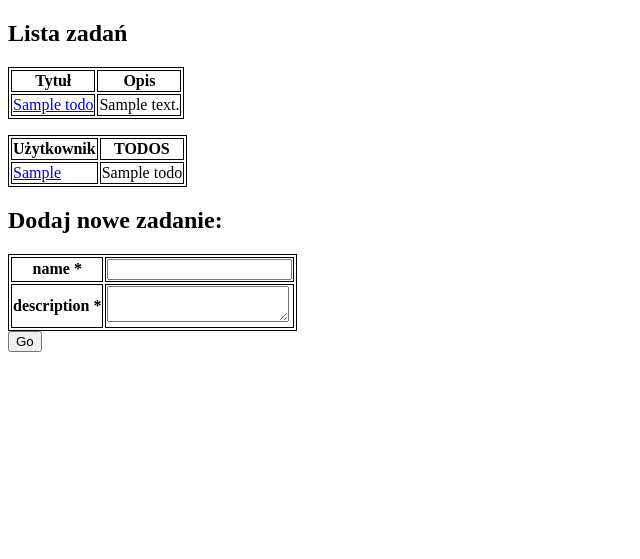
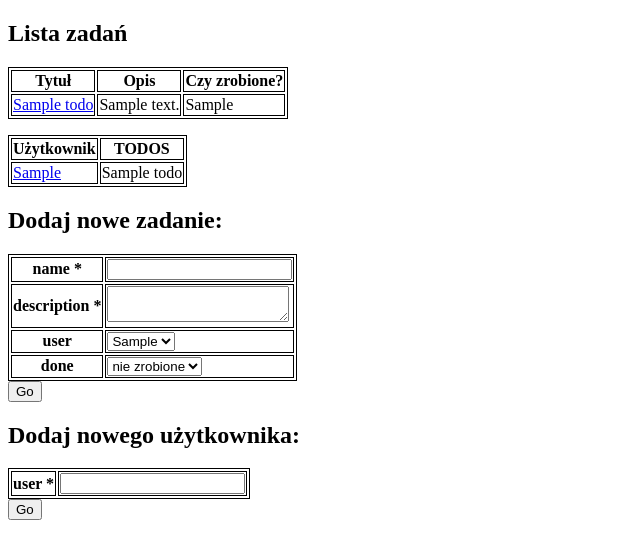
Before and after one commit to debskiszymon/todo_sqlalchemy, a Flask app: page /todos/ in a window 1280 px wide. Shown: the top 559 px of the page, without its empty margins (0-640 px from the left). Run offline with Flask 2, Linux system fonts and the light colour scheme; tables that the repository leaves empty hold one stand-in row (values such as "Sample post").

Commit message:
project done

```diff
--- a/yourapp/forms.py
+++ b/yourapp/forms.py
@@ -1,13 +1,23 @@
 from flask_wtf import FlaskForm
-from wtforms import StringField, TextAreaField, BooleanField
+from wtforms import StringField, TextAreaField, BooleanField, SelectField
 from wtforms.validators import DataRequired
+from yourapp import db
+from yourapp.models import Todo, User, Done
 
 class TodoForm(FlaskForm):
     name = StringField('name', validators=[DataRequired()])
     description = TextAreaField('description', validators=[DataRequired()])
+    user = SelectField('user', choices=[])
+    done = SelectField('done', choices=[("nie zrobione", "nie zrobione"), ("zrobione", "zrobione")])
+
+class TodoFormDone(FlaskForm):
+    name = StringField('name', validators=[DataRequired()])
+    description = TextAreaField('description', validators=[DataRequired()])
+    done = SelectField('done', choices=[("nie zrobione", "nie zrobione"), ("zrobione", "zrobione")])
 
 class UserForm(FlaskForm):
     user = StringField('user', validators=[DataRequired()])
 
-class DoneForm(FlaskForm):
-    done = BooleanField('done')
+class UserTodoForm(FlaskForm):
+    user = SelectField('user', choices=[])
+    name = SelectField('name', choices=[])
--- a/yourapp/models.py
+++ b/yourapp/models.py
@@ -1,5 +1,4 @@
 # app/models.py
-from datetime import datetime
 from yourapp import db
 
 helper = db.Table("helper",
@@ -12,7 +11,6 @@ class Todo(db.Model):
    name = db.Column(db.String(100), index=True, unique=True)
    description = db.Column(db.String(200), index=True, unique=True)
    user = db.relationship("User", secondary=helper, backref="task", lazy="dynamic")
-#    user_id = db.Column(db.Integer, db.ForeignKey('user.id'))
    done = db.relationship("Done", backref="task", lazy="dynamic")
 
    def __str__(self):
@@ -22,14 +20,13 @@ class User(db.Model):
    id = db.Column(db.Integer, primary_key=True)
    user = db.Column(db.Text)
    todo = db.relationship("Todo", secondary=helper, backref="author", lazy="dynamic")
-#    todo_id = db.Column(db.Integer, db.ForeignKey('todo.id'))
 
    def __str__(self):
        return f"<User {self.user}>"
 
 class Done(db.Model):
    id = db.Column(db.Integer, primary_key=True)
-   done = db.Column(db.Boolean, unique=True, default=True)
+   done = db.Column(db.Text)
    todo_id = db.Column(db.Integer, db.ForeignKey('todo.id'))
 
    def __str__(self):
--- a/yourapp/templates/todo.html
+++ b/yourapp/templates/todo.html
@@ -7,9 +7,9 @@
 <body>
     <h2> Zmień: </h2>
     <form method="POST" action="/todos/{{ todo_id }}/">
-        {{ form.hidden_tag() }}
+        {{ todo_form.hidden_tag() }}
         <table>
-            {% for field in form if field.widget.input_type != 'hidden' %}
+            {% for field in todo_form if field.widget.input_type != 'hidden' %}
                 <tr>
                     <th>{{ field.label }} {% if field.flags.required %}*{% endif %}</th>
                     <td>{{ field }}</td>
--- a/yourapp/templates/todos.html
+++ b/yourapp/templates/todos.html
@@ -14,13 +14,15 @@
     <thead>
     <th>Tytuł</th>
     <th>Opis</th>
-    <!-- <th>Czy zrobione?</th> -->
+    <th>Czy zrobione?</th>
     </thead>
 {% for todo in todos %}
     <tr>
         <td><a href="/todos/{{ loop.index }}">{{ todo.name }}</a></td>
         <td>{{ todo.description }}</td>
-        <!-- <td>{{ todo.done }}</td> -->
+        {% for done in todo.done.all() %}
+            <td>{{ done.done }}</td>
+        {% endfor %}
     </tr>
 {% endfor %}
 </table>
@@ -32,9 +34,9 @@
     <p></p>
 {% for user in users %}
     <tr>
-        <td><a href="/todos/{{ loop.index }}">{{ user.user }}</a></td>
+        <td><a href="/todos/user/{{ loop.index }}">{{ user.user }}</a></td>
         {% for todo in user.todo.all() %}
-        <td>{{ todo.name }}</td>
+            <td>{{ todo.name }}</td>
         {% endfor %}
     </tr>
 {% endfor %}
@@ -42,9 +44,9 @@
 <div>
     <h2> Dodaj nowe zadanie: </h2>
     <form method="POST" action="/todos/">
-        {{ form.hidden_tag() }}
+        {{ todo_form.hidden_tag() }}
         <table>
-            {% for field in form if field.widget.input_type != 'hidden' %}
+            {% for field in todo_form if field.widget.input_type != 'hidden' %}
                 <tr>
                     <th>{{ field.label }} {% if field.flags.required %}*{% endif %}</th>
                     <td>{{ field }}</td>
@@ -54,5 +56,21 @@
         <input type="submit" value="Go">
     </form>
 </div>
+<div>
+    <h2> Dodaj nowego użytkownika: </h2>
+    <form method="POST" action="/todos/">
+        {{ user_form.hidden_tag() }}
+        <table>
+            {% for field in user_form if field.widget.input_type != 'hidden' %}
+                <tr>
+                    <th>{{ field.label }} {% if field.flags.required %}*{% endif %}</th>
+                    <td>{{ field }}</td>
+                </tr>
+            {% endfor %}
+        </table>
+        <input type="submit" value="Go">
+    </form>
+</div>
+
 </body>
 </html>
--- a/yourapp/views.py
+++ b/yourapp/views.py
@@ -1,52 +1,74 @@
 from flask import request, render_template, redirect, url_for
-from yourapp.forms import TodoForm, UserForm, DoneForm
-# from app.models import todos
-# from app.models import todossqlite
-# from app import app
-
+from yourapp.forms import TodoForm, UserForm, UserTodoForm, TodoFormDone
 from yourapp import app, db
 from yourapp.models import Todo, User, Done
 
-# @app.shell_context_processor
-# def make_shell_context():
-#    return {
-#        "db": db,
-#        "Todo": Todo,
-#        "User": User,
-#        "Done": Done
-#    }
-
-# app.config["SECRET_KEY"] = "nininini"
+@app.shell_context_processor
+def make_shell_context():
+   return {
+       "db": db,
+       "Todo": Todo,
+       "User": User,
+       "Done": Done,
+       "TodoForm": TodoForm
+   }
 
 @app.route("/todos/", methods=["GET", "POST"])
 def todos_list():
     todo_form = TodoForm()
+    todo_form.user.choices = [(user.id, user.user) for user in User.query.all()]
     user_form = UserForm()
-    done_form = DoneForm()
     error = ""
     if request.method == "POST":
         if todo_form.validate_on_submit():
-            # new_user = User(user="Gosia")
-            # db.session.add(new_user)
-            # db.session.commit()
-            u = User.query.get(2)
+            u = User.query.filter_by(id=todo_form.user.data).first()
             new_todo = Todo(name=todo_form.name.data, description=todo_form.description.data, author=[u])
+            new_done = Done(done=todo_form.done.data, task=new_todo)
+            db.session.add(new_done)
             db.session.add(new_todo)
             db.session.commit()
 
-            # todossqlite.create(form.data)
+        elif user_form.validate_on_submit():
+            new_user = User(user=user_form.user.data)
+            db.session.add(new_user)
+            db.session.commit()
+
         return redirect(url_for("todos_list"))
-
-    return render_template("todos.html", form=todo_form, todos=Todo.query.all(), users=User.query.all(), error=error)
+    return render_template("todos.html", todo_form=todo_form, user_form=user_form, todos=Todo.query.all(), users=User.query.all(), dones=Done.query.all(), error=error)
 
 
 @app.route("/todos/<int:todo_id>/", methods=["GET", "POST"])
 def todo_details(todo_id):
-    todo = todossqlite.get(todo_id)
-    form = TodoForm(data=todo)
+    todo = Todo.query.get(todo_id)
+    todo_form = TodoFormDone(obj=todo)
 
     if request.method == "POST":
-        if form.validate_on_submit():
-            todossqlite.update(todo_id, form.data)
+        if todo_form.validate_on_submit():
+            todo.name = todo_form.name.data
+            todo.description = todo_form.description.data
+            done = Done.query.get(todo_id)
+            done.done = todo_form.done.data
+            done.task = todo
+            db.session.add(todo)
+            db.session.add(done)
+            db.session.commit()
+
         return redirect(url_for("todos_list"))
-    return render_template("todo.html", form=form, todo_id=todo_id)
+    return render_template("todo.html", todo_form=todo_form, todo_id=todo_id)
+
+@app.route("/todos/user/<int:user_id>/", methods=["GET", "POST"])
+def user_details(user_id):
+    user_todo_form = UserTodoForm()
+    user_todo_form.user.choices = [(user.id, user.user) for user in User.query.all()]
+    user_todo_form.name.choices = [(todo.id, todo.name) for todo in Todo.query.all()]
+
+    if request.method == "POST":
+        if user_todo_form.validate_on_submit():
+            u = User.query.get(user_id)
+            t = Todo.query.filter_by(id=user_todo_form.name.data).first()
+            u.task.append(t)
+            db.session.add(u)
+            db.session.commit()
+
+        return redirect(url_for("todos_list"))
+    return render_template("user.html", user_todo_form=user_todo_form, user_id=user_id)
```
Also changed, not shown: migrations/versions/b5cf660bdb80_.py (renamed from migrations/versions/642ac64ab8fc_.py, +5 -6 lines), yourapp/templates/user.html (added, +24 -0 lines), database.db.
